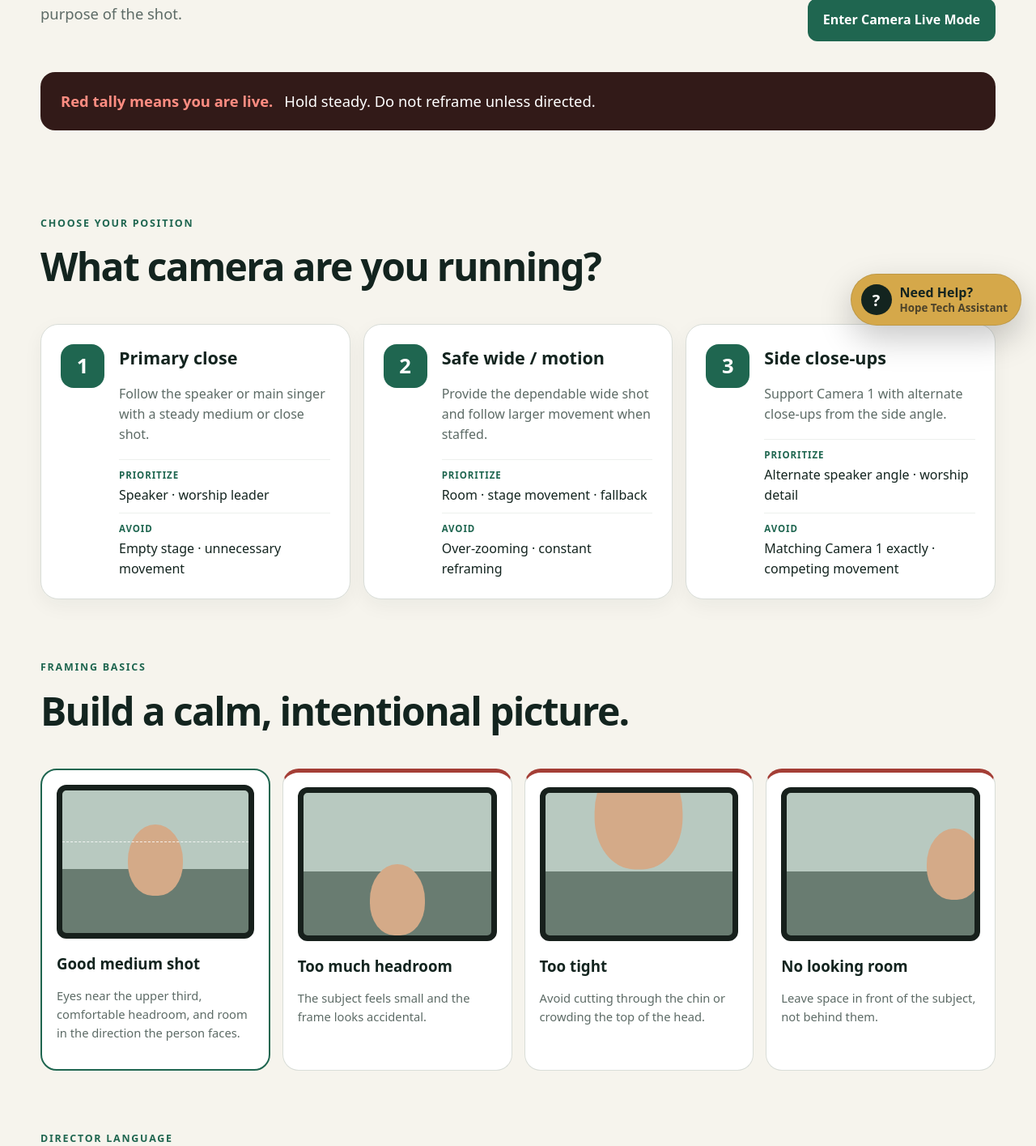
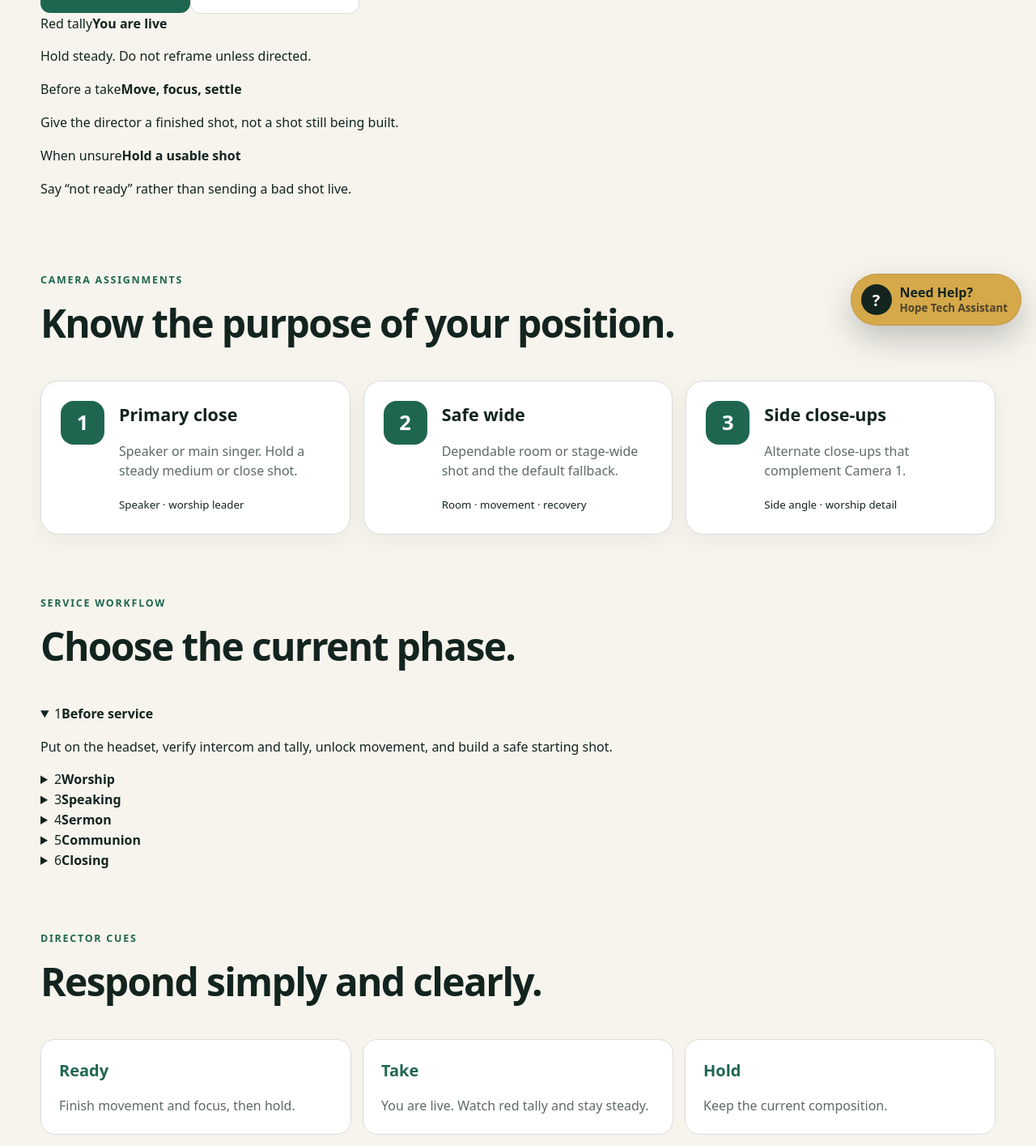
Before and after one commit to skramer00/Hope-tech, a Next.js app: page /camera in a window 1280 px wide. Shown: the part 380-1795 px from the top of the page at 81% size. Built offline with nearby package versions, Linux system fonts and the light colour scheme.

Commit message:
Refresh Studio Cameras guide for fast mobile use

```diff
--- a/src/app/camera/page.tsx
+++ b/src/app/camera/page.tsx
@@ -2,48 +2,43 @@ import Link from "next/link";
 import "./camera.css";
 
 const positions = [
-  {n:"1",name:"Primary close",mission:"Follow the speaker or main singer with a steady medium or close shot.",priority:"Speaker · worship leader",avoid:"Empty stage · unnecessary movement"},
-  {n:"2",name:"Safe wide / motion",mission:"Provide the dependable wide shot and follow larger movement when staffed.",priority:"Room · stage movement · fallback",avoid:"Over-zooming · constant reframing"},
-  {n:"3",name:"Side close-ups",mission:"Support Camera 1 with alternate close-ups from the side angle.",priority:"Alternate speaker angle · worship detail",avoid:"Matching Camera 1 exactly · competing movement"}
+  {n:"1",name:"Primary close",mission:"Speaker or main singer. Hold a steady medium or close shot.",priority:"Speaker · worship leader"},
+  {n:"2",name:"Safe wide",mission:"Dependable room or stage-wide shot and the default fallback.",priority:"Room · movement · recovery"},
+  {n:"3",name:"Side close-ups",mission:"Alternate close-ups that complement Camera 1.",priority:"Side angle · worship detail"}
+];
+
+const phases = [
+  ["Before service", "Put on the headset, verify intercom and tally, unlock movement, and build a safe starting shot."],
+  ["Worship", "Follow your assigned subject, anticipate movement, and settle before the director takes you."],
+  ["Speaking", "Favor stable medium or close shots. Avoid unnecessary zooms while the speaker is talking."],
+  ["Sermon", "Stay with the speaker and protect focus. Camera 2 remains the dependable wide option."],
+  ["Communion", "Use calm, respectful compositions and follow the director’s specific assignments."],
+  ["Closing", "Return to worship coverage, then hold the final shot until the director releases you."]
 ];
 
 const cues = [
-  ["Ready 1", "Prepare a usable shot. Finish movement and focus, then hold."],
-  ["Take 1", "You are being switched live. Watch for red tally and stay steady."],
-  ["Hold", "Keep the current composition. Do not move or zoom."],
-  ["Stand by", "Listen closely. The director expects to use you soon."],
-  ["Clear / Reset", "You are off-air and may calmly prepare a new shot."],
-  ["Wider / Tighter", "Adjust slowly while off-air unless the director says otherwise."]
+  ["Ready", "Finish movement and focus, then hold."],
+  ["Take", "You are live. Watch red tally and stay steady."],
+  ["Hold", "Keep the current composition."],
+  ["Reset", "You are off-air and may prepare a new shot."],
+  ["Wider / tighter", "Adjust smoothly while off-air unless told otherwise."],
+  ["Not ready", "Say it clearly before a bad shot is taken live."]
 ];
 
-export default function CameraPage(){
- return <div className="wrap section camera-page">
-  <div className="page-heading"><div><p className="eyebrow">Camera Operator</p><h1>Give the director a steady, ready shot.</h1><p className="lead">All three staffed positions use the same camera system. What changes is the purpose of the shot.</p></div><Link className="button primary" href="/camera/live">Enter Camera Live Mode</Link></div>
+export default function CameraPage(){return <div className="wrap section camera-page">
+  <header className="camera-hero"><div><p className="eyebrow">Studio Cameras</p><h1>Build a steady, ready shot.</h1><p className="lead">Listen to the director, make moves while off-air, settle the frame, and protect it when tally turns red.</p></div><div className="camera-actions"><Link className="button primary" href="/camera/live">Camera Live Mode</Link><a className="button secondary" href="#positions">Camera Assignments</a></div></header>
 
-  <section className="camera-golden-rule"><strong>Red tally means you are live.</strong><span>Hold steady. Do not reframe unless directed.</span></section>
+  <section className="camera-summary" aria-label="Camera quick reference">
+    <article className="tally-rule"><span>Red tally</span><strong>You are live</strong><p>Hold steady. Do not reframe unless directed.</p></article>
+    <article><span>Before a take</span><strong>Move, focus, settle</strong><p>Give the director a finished shot, not a shot still being built.</p></article>
+    <article><span>When unsure</span><strong>Hold a usable shot</strong><p>Say “not ready” rather than sending a bad shot live.</p></article>
+  </section>
 
-  <section className="subsection"><p className="eyebrow">Choose your position</p><h2>What camera are you running?</h2><div className="position-grid">{positions.map(p=><article key={p.n} className={`position-card camera-${p.n}`}><div className="position-number">{p.n}</div><div><h3>{p.name}</h3><p>{p.mission}</p><dl><div><dt>Prioritize</dt><dd>{p.priority}</dd></div><div><dt>Avoid</dt><dd>{p.avoid}</dd></div></dl></div></article>)}</div></section>
+  <section className="subsection" id="positions"><p className="eyebrow">Camera assignments</p><h2>Know the purpose of your position.</h2><div className="position-grid">{positions.map(p=><article key={p.n} className="position-card"><div className="position-number">{p.n}</div><div><h3>{p.name}</h3><p>{p.mission}</p><small>{p.priority}</small></div></article>)}</div></section>
 
-  <section className="subsection framing-section"><p className="eyebrow">Framing basics</p><h2>Build a calm, intentional picture.</h2><div className="framing-grid">
-    <article className="frame-example good"><div className="viewfinder"><span className="head good-head"/><i className="eye-line"/></div><h3>Good medium shot</h3><p>Eyes near the upper third, comfortable headroom, and room in the direction the person faces.</p></article>
-    <article className="frame-example bad"><div className="viewfinder"><span className="head too-low"/></div><h3>Too much headroom</h3><p>The subject feels small and the frame looks accidental.</p></article>
-    <article className="frame-example bad"><div className="viewfinder"><span className="head too-tight"/></div><h3>Too tight</h3><p>Avoid cutting through the chin or crowding the top of the head.</p></article>
-    <article className="frame-example bad"><div className="viewfinder"><span className="head edge-head"/></div><h3>No looking room</h3><p>Leave space in front of the subject, not behind them.</p></article>
-  </div></section>
+  <section className="subsection"><p className="eyebrow">Service workflow</p><h2>Choose the current phase.</h2><div className="camera-timeline">{phases.map(([name,body],i)=><details key={name} open={i===0}><summary><span>{i+1}</span><strong>{name}</strong></summary><p>{body}</p></details>)}</div></section>
 
-  <section className="subsection"><p className="eyebrow">Director language</p><h2>Know what each cue means.</h2><div className="cue-grid">{cues.map(([cue,meaning])=><article key={cue}><strong>{cue}</strong><p>{meaning}</p></article>)}</div></section>
+  <section className="subsection"><p className="eyebrow">Director cues</p><h2>Respond simply and clearly.</h2><div className="cue-grid">{cues.map(([cue,meaning])=><article key={cue}><strong>{cue}</strong><p>{meaning}</p></article>)}</div></section>
 
-  <section className="camera-workflow"><div><span>1</span><h3>Listen</h3><p>Keep the intercom on and acknowledge only when needed.</p></div><div><span>2</span><h3>Move off-air</h3><p>Reframe while tally is off. Make movements smooth and purposeful.</p></div><div><span>3</span><h3>Settle</h3><p>Finish focus and composition before the director takes you.</p></div><div><span>4</span><h3>Hold live</h3><p>When tally turns red, protect the shot and stay steady.</p></div></section>
-
-  <section className="subsection"><p className="eyebrow">Quick recovery</p><h2>When something goes wrong</h2><div className="camera-issue-grid">
-    <article><h3>Lost focus</h3><p>Tell the director immediately. Do not hide it. Refocus while off-air and confirm when ready.</p></article>
-    <article><h3>Subject walks away</h3><p>Follow only if that is your role and the move is smooth. Otherwise tell the director you lost the shot.</p></article>
-    <article><h3>Tally is unclear</h3><p>Assume you may be live. Hold steady and ask the director for confirmation.</p></article>
-    <article><h3>Tripod or controls resist</h3><p>Do not force them. Stay safe, notify the director, and use the best stable shot available.</p></article>
-    <article><h3>Intercom stops working</h3><p>Hold a safe usable shot, use visual tally, and alert the nearest team member when possible.</p></article>
-    <article><h3>You are not ready</h3><p>Say “not ready” clearly. A truthful warning is better than sending a bad shot live.</p></article>
-  </div></section>
-
-  <section className="practice-card"><div><p className="eyebrow">Practice scenario</p><h2>The director says “Ready 3.” What do you do?</h2><p>Finish your move, confirm focus and framing, then hold the shot. Do not wait until “Take 3” to begin getting ready.</p></div><Link className="button secondary" href="/camera/live">Practice in Live Mode</Link></section>
- </div>
-}
+  <section className="camera-recovery"><div><p className="eyebrow">Something went wrong?</p><h2>Protect the live shot first.</h2><p>Lost focus, unclear tally, failed intercom, or resistant controls: hold the safest stable picture available and tell the director immediately. Never force the tripod or controls.</p></div><Link className="button secondary" href="/troubleshooting">Open Troubleshooting</Link></section>
+</div>}
```
